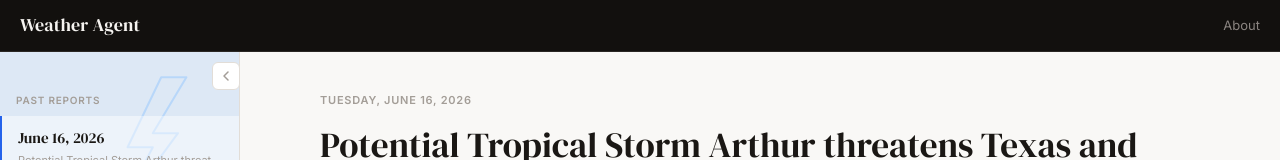
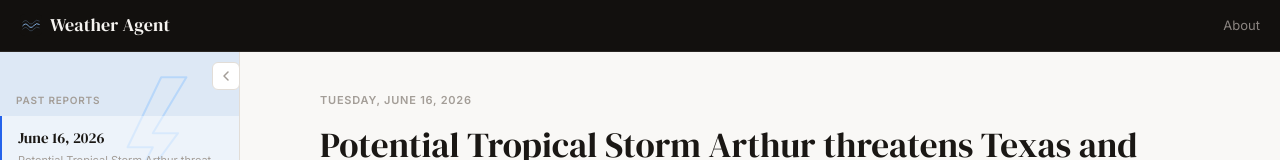
Before and after one commit to leanneherrndorf/weather-agent, a React (Vite) app in the folder site/: page /#/report/2026-06-16 in a window 1280 px wide. Shown: the top 160 px of the page. Built offline with nearby package versions, Linux system fonts and the light colour scheme.

Commit message:
feat: add favicon

```diff
--- a/site/index.html
+++ b/site/index.html
@@ -5,6 +5,7 @@
     <meta name="viewport" content="width=device-width, initial-scale=1.0" />
     <title>Weather Agent | Daily Global Reports</title>
     <meta name="description" content="Daily AI-generated reports on significant global weather, earthquake, and natural disaster events." />
+    <link rel="icon" type="image/svg+xml" href="/favicon.svg" />
     <link rel="preconnect" href="https://fonts.googleapis.com" />
     <link rel="preconnect" href="https://fonts.gstatic.com" crossorigin />
     <link href="https://fonts.googleapis.com/css2?family=DM+Serif+Display&family=Inter:wght@400;500;600&display=swap" rel="stylesheet" />
--- a/site/src/components/Header.tsx
+++ b/site/src/components/Header.tsx
@@ -27,12 +27,21 @@ export default function Header({
     }}>
       <div style={{ display: 'flex', alignItems: 'center', gap: '12px' }}>
         <Link to="/" style={{
+          display: 'flex',
+          alignItems: 'center',
+          gap: '8px',
           fontFamily: 'var(--font-display)',
           fontSize: '18px',
           fontWeight: 400,
           color: 'var(--header-text)',
           letterSpacing: '0.01em',
         }}>
+          <svg width="22" height="22" viewBox="0 0 64 64" xmlns="http://www.w3.org/2000/svg" aria-hidden="true">
+            <rect width="64" height="64" rx="14" fill="#12100e"/>
+            <path d="M8 24 Q16 14 24 24 Q32 34 40 24 Q48 14 56 20" stroke="#93c5fd" strokeWidth="1.5" fill="none" strokeLinecap="round" opacity="0.45"/>
+            <path d="M8 34 Q16 24 24 34 Q32 44 40 34 Q48 24 56 30" stroke="#93c5fd" strokeWidth="2.5" fill="none" strokeLinecap="round"/>
+            <path d="M8 44 Q16 34 24 44 Q32 54 40 44 Q48 34 56 40" stroke="#93c5fd" strokeWidth="1.5" fill="none" strokeLinecap="round" opacity="0.45"/>
+          </svg>
           Weather Agent
         </Link>
 
```
Also changed, not shown: site/public/favicon.svg (added).
